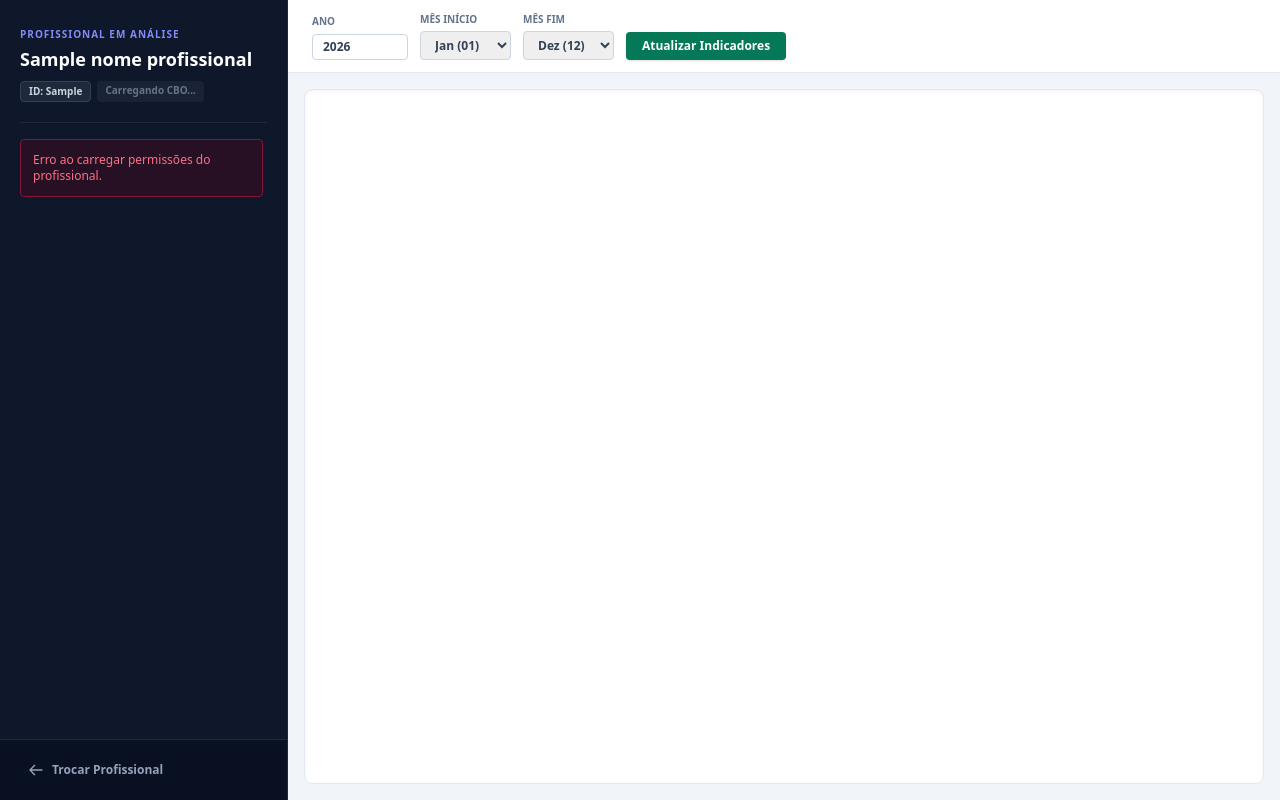
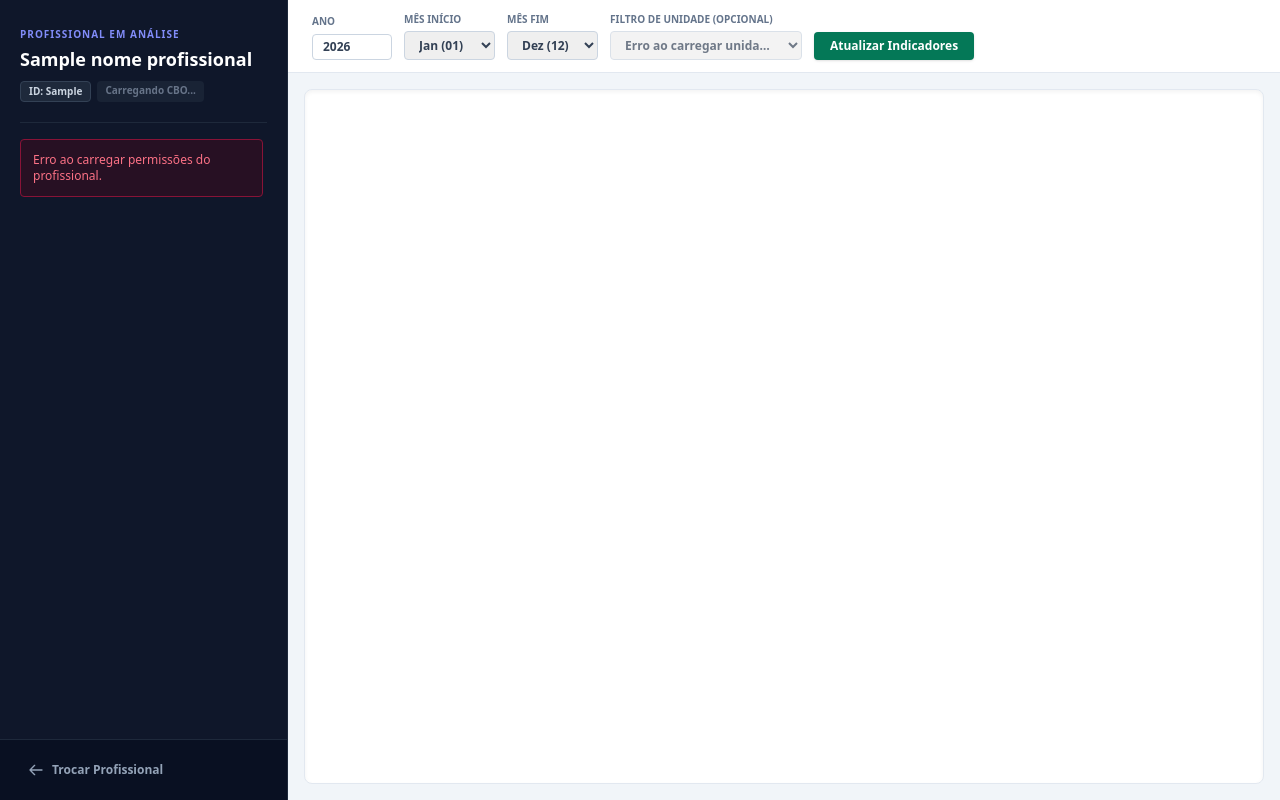
Before and after one commit to NISPPTA/api-relatorios-esus-pec, a FastAPI app: template templates/dashboard.html in a window 1280 px wide. Run offline with FastAPI, Linux system fonts and the light colour scheme; the template is opened without the code that fills it: most values are stand-ins (such as "Sample title", 1, 10 or a date in 2020); parts of the project's set-up code (start-up, migrations or seed data) failed here and were passed over; some libraries are stand-ins or nearby versions.

Commit message:
feat(dashboard): implementa seletor de ubs com carregamento paralelo e url segura

```diff
--- a/templates/dashboard.html
+++ b/templates/dashboard.html
@@ -6,30 +6,35 @@
         <title>Painel Executivo e-SUS PEC</title>
         <script src="https://cdn.tailwindcss.com"></script>
         <style>
-        .sidebar-scroll::-webkit-scrollbar { width: 4px; }
-        .sidebar-scroll::-webkit-scrollbar-thumb { background-color: #334155; border-radius: 4px; }
+            .sidebar-scroll::-webkit-scrollbar {
+                width: 4px;
+            }
+
+            .sidebar-scroll::-webkit-scrollbar-thumb {
+                background-color: #334155;
+                border-radius: 4px;
+            }
         </style>
     </head>
     <body class="bg-slate-100 flex h-screen overflow-hidden font-sans">
-
         <!-- BARRA LATERAL DINÂMICA (SIDEBAR) -->
         <aside class="w-72 bg-slate-900 text-white flex flex-col justify-between shrink-0 border-r border-slate-800">
             <div class="p-5 flex flex-col h-full overflow-hidden">
-
                 <!-- Identificação do Profissional -->
                 <div class="border-b border-slate-800 pb-5 mb-4">
                     <span class="text-[10px] font-black tracking-widest text-indigo-400 uppercase">Profissional em Análise</span>
-                <h2 id="lbl-nome-prof" class="text-lg font-black text-white mt-1 leading-tight">{{ nome_profissional }}</h2>
+                    <h2 id="lbl-nome-prof"
+                        class="text-lg font-black text-white mt-1 leading-tight">{{ nome_profissional }}</h2>
                     <div id="container-tags" class="flex flex-wrap gap-1.5 mt-2.5">
                         <span class="bg-slate-800 text-slate-300 text-[10px] font-bold px-2 py-0.5 rounded border border-slate-700">
                             ID: {{ id_profissional }}
                         </span>
-                    <span id="tag-loading" class="bg-slate-800 text-slate-400 text-[10px] font-bold px-2 py-0.5 rounded animate-pulse">
+                        <span id="tag-loading"
+                              class="bg-slate-800 text-slate-400 text-[10px] font-bold px-2 py-0.5 rounded animate-pulse">
                             Carregando CBO...
                         </span>
                     </div>
                 </div>
-
                 <!-- Navegação Modular por Categorias -->
                 <div class="flex-1 overflow-y-auto sidebar-scroll pr-1">
                     <div id="menu-categorias" class="flex flex-col gap-5">
@@ -37,59 +42,93 @@
                     </div>
                 </div>
             </div>
-
             <!-- Rodapé da Sidebar -->
             <div class="p-4 border-t border-slate-800 bg-slate-950/40">
-            <a href="/busca" class="flex items-center gap-2 text-xs font-bold text-slate-400 hover:text-white transition-colors py-1.5 px-3 rounded hover:bg-slate-800">
-                <svg class="w-4 h-4" fill="none" stroke="currentColor" stroke-width="2" viewBox="0 0 24 24">
+                <a href="/busca"
+                   class="flex items-center gap-2 text-xs font-bold text-slate-400 hover:text-white transition-colors py-1.5 px-3 rounded hover:bg-slate-800">
+                    <svg class="w-4 h-4"
+                         fill="none"
+                         stroke="currentColor"
+                         stroke-width="2"
+                         viewBox="0 0 24 24">
                         <path stroke-linecap="round" stroke-linejoin="round" d="M10 19l-7-7m0 0l7-7m-7 7h18"></path>
                     </svg>
                     Trocar Profissional
                 </a>
             </div>
         </aside>
-
         <!-- ÁREA PRINCIPAL COM FILTROS E IFRAME -->
         <main class="flex-1 flex flex-col min-w-0 overflow-hidden">
-
             <!-- Barra Superior de Filtros Globais -->
             <header class="bg-white border-b border-slate-200 px-6 py-3 flex flex-wrap items-end justify-between gap-4 shrink-0 shadow-sm">
                 <form id="form-filtros-global" class="flex flex-wrap items-end gap-3">
                     <div>
                         <label class="block text-[10px] font-black text-slate-500 uppercase mb-1">Ano</label>
-                    <input type="number" id="filtro-ano" value="2026" min="2020" max="2030"
-                           class="border border-slate-300 rounded px-2.5 py-1 text-xs font-semibold text-slate-700 w-24 focus:ring-2 focus:ring-indigo-500">
+                        <input type="number"
+                               id="filtro-ano"
+                               value="2026"
+                               min="2020"
+                               max="2030"
+                               class="border border-slate-300 rounded px-2.5 py-1 text-xs font-semibold text-slate-700 w-20 focus:ring-2 focus:ring-indigo-500">
                     </div>
                     <div>
                         <label class="block text-[10px] font-black text-slate-500 uppercase mb-1">Mês Início</label>
-                    <select id="filtro-mes-inicio" class="border border-slate-300 rounded px-2.5 py-1 text-xs font-semibold text-slate-700 focus:ring-2 focus:ring-indigo-500">
-                        <option value="1" selected>Jan (01)</option><option value="2">Fev (02)</option><option value="3">Mar (03)</option>
-                        <option value="4">Abr (04)</option><option value="5">Mai (05)</option><option value="6">Jun (06)</option>
-                        <option value="7">Jul (07)</option><option value="8">Ago (08)</option><option value="9">Set (09)</option>
-                        <option value="10">Out (10)</option><option value="11">Nov (11)</option><option value="12">Dez (12)</option>
+                        <select id="filtro-mes-inicio"
+                                class="border border-slate-300 rounded px-2.5 py-1 text-xs font-semibold text-slate-700 focus:ring-2 focus:ring-indigo-500">
+                            <option value="1" selected>Jan (01)</option>
+                            <option value="2">Fev (02)</option>
+                            <option value="3">Mar (03)</option>
+                            <option value="4">Abr (04)</option>
+                            <option value="5">Mai (05)</option>
+                            <option value="6">Jun (06)</option>
+                            <option value="7">Jul (07)</option>
+                            <option value="8">Ago (08)</option>
+                            <option value="9">Set (09)</option>
+                            <option value="10">Out (10)</option>
+                            <option value="11">Nov (11)</option>
+                            <option value="12">Dez (12)</option>
                         </select>
                     </div>
                     <div>
                         <label class="block text-[10px] font-black text-slate-500 uppercase mb-1">Mês Fim</label>
-                    <select id="filtro-mes-fim" class="border border-slate-300 rounded px-2.5 py-1 text-xs font-semibold text-slate-700 focus:ring-2 focus:ring-indigo-500">
-                        <option value="1">Jan (01)</option><option value="2">Fev (02)</option><option value="3">Mar (03)</option>
-                        <option value="4">Abr (04)</option><option value="5">Mai (05)</option><option value="6">Jun (06)</option>
-                        <option value="7">Jul (07)</option><option value="8">Ago (08)</option><option value="9">Set (09)</option>
-                        <option value="10">Out (10)</option><option value="11">Nov (11)</option><option value="12" selected>Dez (12)</option>
+                        <select id="filtro-mes-fim"
+                                class="border border-slate-300 rounded px-2.5 py-1 text-xs font-semibold text-slate-700 focus:ring-2 focus:ring-indigo-500">
+                            <option value="1">Jan (01)</option>
+                            <option value="2">Fev (02)</option>
+                            <option value="3">Mar (03)</option>
+                            <option value="4">Abr (04)</option>
+                            <option value="5">Mai (05)</option>
+                            <option value="6">Jun (06)</option>
+                            <option value="7">Jul (07)</option>
+                            <option value="8">Ago (08)</option>
+                            <option value="9">Set (09)</option>
+                            <option value="10">Out (10)</option>
+                            <option value="11">Nov (11)</option>
+                            <option value="12" selected>Dez (12)</option>
                         </select>
                     </div>
-                <button type="submit" class="bg-emerald-700 hover:bg-emerald-800 text-white font-bold px-4 py-1.5 rounded text-xs transition-colors shadow">
+                    <div>
+                        <label class="block text-[10px] font-black text-slate-500 uppercase mb-1">Filtro de Unidade (Opcional)</label>
+                        <select id="filtro-cnes"
+                                class="border border-slate-300 rounded px-2.5 py-1 text-xs font-semibold text-slate-700 focus:ring-2 focus:ring-indigo-500 w-48 truncate">
+                            <option value="">Consolidado (Todas as UBSs)</option>
+                            <!-- Carregado via JS -->
+                        </select>
+                    </div>
+                    <button type="submit"
+                            class="bg-emerald-700 hover:bg-emerald-800 text-white font-bold px-4 py-1.5 rounded text-xs transition-colors shadow">
                         Atualizar Indicadores
                     </button>
                 </form>
             </header>
-
             <!-- Iframe de Visualização do Relatório Ativo -->
             <section class="flex-1 bg-slate-100 p-4 min-h-0">
-            <iframe id="frame-relatorio" src="about:blank" class="w-full h-full border border-slate-200 rounded-lg shadow-inner bg-white"></iframe>
+                <iframe id="frame-relatorio"
+                        title="Visualização do Relatório"
+                        src="about:blank"
+                        class="w-full h-full border border-slate-200 rounded-lg shadow-inner bg-white"></iframe>
             </section>
         </main>
-
         <script>
             const idProfissional = Number("{{ id_profissional }}");
             const nomeProfissional = "{{ nome_profissional }}";
@@ -106,7 +145,6 @@
                 "consultas_odontologicas": `<svg class="w-4 h-4 shrink-0" fill="none" stroke="currentColor" stroke-width="2" viewBox="0 0 24 24"><path stroke-linecap="round" stroke-linejoin="round" d="M9 12l2 2 4-4m5.618-4.016A11.955 11.955 0 0112 2.944a11.955 11.955 0 01-8.618 3.04A12.02 12.02 0 003 9c0 5.591 3.824 10.29 9 11.622 5.176-1.332 9-6.03 9-11.622 0-1.042-.133-2.052-.382-3.016z"></path></svg>`,
                 "procedimentos_odonto": `<svg class="w-4 h-4 shrink-0" fill="none" stroke="currentColor" stroke-width="2" viewBox="0 0 24 24"><path stroke-linecap="round" stroke-linejoin="round" d="M19.428 15.428a2 2 0 00-1.022-.547l-2.387-.477a6 6 0 00-3.86.517l-.318.158a6 6 0 01-3.86.517L6.05 15.21a2 2 0 00-1.806.547M8 4h8l-1 1v5.172a2 2 0 00.586 1.414l5 5c1.26 1.26.367 3.414-1.415 3.414H4.828c-1.782 0-2.674-2.154-1.414-3.414l5-5A2 2 0 009 10.172V5L8 4z"></path></svg>`,
                 "consultas_medicas": `<svg class="w-4 h-4 shrink-0" fill="none" stroke="currentColor" stroke-width="2" viewBox="0 0 24 24"><path stroke-linecap="round" stroke-linejoin="round" d="M16 4v4m0 0v4m0-4h4m-4 0h-4m-5 7v4a2 2 0 002 2h6a2 2 0 002-2v-4M7 15a4 4 0 01-4-4V7a2 2 0 012-2h3m0 0a2 2 0 012 2v4a4 4 0 01-4 4z"></path></svg>`,
-            "relatorio_executivo": `<svg class="w-4 h-4 shrink-0" fill="none" stroke="currentColor" stroke-width="2" viewBox="0 0 24 24"><path stroke-linecap="round" stroke-linejoin="round" d="M9 19v-6a2 2 0 00-2-2H5a2 2 0 00-2 2v6a2 2 0 002 2h2a2 2 0 002-2zm0 0V9a2 2 0 012-2h2a2 2 0 012 2v10m-6 0a2 2 0 002 2h2a2 2 0 002-2m0 0V5a2 2 0 012-2h2a2 2 0 012 2v14a2 2 0 01-2 2h-2a2 2 0 01-2-2z"></path></svg>`,
                 "padrao": `<svg class="w-4 h-4 shrink-0" fill="none" stroke="currentColor" stroke-width="2" viewBox="0 0 24 24"><path stroke-linecap="round" stroke-linejoin="round" d="M9 12h6m-6 4h6m2 5H7a2 2 0 01-2-2V5a2 2 0 012-2h5.586a1 1 0 01.707.293l5.414 5.414a1 1 0 01.293.707V19a2 2 0 01-2 2z"></path></svg>`
             };
 
@@ -119,28 +157,33 @@
                     // 1. Atualizar Tags Dinâmicas do Profissional
                     document.getElementById('lbl-nome-prof').textContent = perfil.nome;
                     const containerTags = document.getElementById('container-tags');
-                containerTags.innerHTML = `
-                    <span class="bg-slate-800 text-slate-300 text-[10px] font-bold px-2 py-0.5 rounded border border-slate-700">
-                        ID: ${perfil.id_profissional}
-                    </span>
-                `;
+
+                    // Fragmento de DOM para melhor performance (evita multiplos reflows)
+                    const fragment = document.createDocumentFragment();
+
+                    const tagId = document.createElement('span');
+                    tagId.className = "bg-slate-800 text-slate-300 text-[10px] font-bold px-2 py-0.5 rounded border border-slate-700";
+                    tagId.textContent = `ID: ${perfil.id_profissional}`;
+                    fragment.appendChild(tagId);
+
                     perfil.grupos.forEach(grupo => {
                         const tag = document.createElement('span');
                         tag.className = "bg-indigo-900/60 text-indigo-300 text-[10px] font-bold px-2 py-0.5 rounded border border-indigo-700";
                         tag.textContent = grupo;
-                    containerTags.appendChild(tag);
+                        fragment.appendChild(tag);
                     });
+
+                    containerTags.innerHTML = '';
+                    containerTags.appendChild(fragment);
 
                     catalogoDisponivel = perfil.relatorios_habilitados || [];
 
                     // 2. Agrupar Relatórios Habilitados por Categoria
-                const categoriasAgrupadas = {};
-                catalogoDisponivel.forEach(rel => {
-                    if (!categoriasAgrupadas[rel.categoria]) {
-                        categoriasAgrupadas[rel.categoria] = [];
-                    }
-                    categoriasAgrupadas[rel.categoria].push(rel);
-                });
+                    const categoriasAgrupadas = catalogoDisponivel.reduce((acc, rel) => {
+                        acc[rel.categoria] = acc[rel.categoria] || [];
+                        acc[rel.categoria].push(rel);
+                        return acc;
+                    }, {});
 
                     // 3. Renderizar Barra Lateral Dinâmica
                     const containerMenu = document.getElementById('menu-categorias');
@@ -194,6 +237,35 @@
                 }
             }
 
+            async function carregarLotacoesDropdown() {
+                const ano = document.getElementById('filtro-ano').value;
+                const selectCnes = document.getElementById('filtro-cnes');
+
+                try {
+                    selectCnes.disabled = true;
+                    selectCnes.innerHTML = '<option value="">Carregando Lotações...</option>';
+
+                    const resp = await fetch(`/api/relatorios/profissionais/${idProfissional}/lotacoes?ano=${encodeURIComponent(ano)}`);
+                    if (!resp.ok) throw new Error("Falha ao buscar lotações");
+                    const lotacoes = await resp.json();
+
+                    selectCnes.innerHTML = '<option value="">Consolidado (Todas as UBSs)</option>';
+
+                    const fragment = document.createDocumentFragment();
+                    lotacoes.forEach(lot => {
+                        const opt = document.createElement('option');
+                        opt.value = lot.cnes;
+                        opt.textContent = `${lot.ubs} (${lot.total_atendimentos} atds)`;
+                        fragment.appendChild(opt);
+                    });
+                    selectCnes.appendChild(fragment);
+                    selectCnes.disabled = false;
+                } catch (err) {
+                    console.error("Não foi possível carregar as lotações", err);
+                    selectCnes.innerHTML = '<option value="">Erro ao carregar unidades</option>';
+                }
+            }
+
             function carregarRelatorioNoIframe(idTipo) {
                 relatorioAtivo = idTipo;
 
@@ -206,24 +278,40 @@
                     btnAtivo.className = "btn-nav flex items-center gap-2.5 w-full text-left px-3 py-2 rounded-md text-xs font-bold text-white bg-indigo-600 shadow-md";
                 }
 
-            // Atualiza os parâmetros no iframe
-            const ano = document.getElementById('filtro-ano').value;
-            const mesIn = document.getElementById('filtro-mes-inicio').value;
-            const mesFim = document.getElementById('filtro-mes-fim').value;
+                // Construção segura da URL usando URLSearchParams (Garante URL Encode e previne XSS)
+                const params = new URLSearchParams({
+                    tipo: idTipo,
+                    nome: nomeProfissional,
+                    ano: document.getElementById('filtro-ano').value,
+                    mes_inicio: document.getElementById('filtro-mes-inicio').value,
+                    mes_fim: document.getElementById('filtro-mes-fim').value
+                });
 
-            const url = `/relatorio/${idProfissional}?tipo=${idTipo}&nome=${encodeURIComponent(nomeProfissional)}&ano=${ano}&mes_inicio=${mesIn}&mes_fim=${mesFim}`;
+                const cnesFiltro = document.getElementById('filtro-cnes').value;
+                if (cnesFiltro) {
+                    params.append('filtro_cnes', cnesFiltro);
+                }
+
+                const url = `/relatorio/${idProfissional}?${params.toString()}`;
                 document.getElementById('frame-relatorio').src = url;
             }
 
-        // Submissão do filtro global
+            document.addEventListener('DOMContentLoaded', async () => {
+                // Vincula o evento de submissão do form
                 document.getElementById('form-filtros-global').addEventListener('submit', (e) => {
                     e.preventDefault();
-            if (relatorioAtivo) {
-                carregarRelatorioNoIframe(relatorioAtivo);
-            }
+                    if (relatorioAtivo) carregarRelatorioNoIframe(relatorioAtivo);
                 });
 
-        document.addEventListener('DOMContentLoaded', inicializarDashboard);
+                // Atualiza a lista de UBS caso mude o Ano
+                document.getElementById('filtro-ano').addEventListener('change', carregarLotacoesDropdown);
+
+                // Executa em paralelo as requisições iniciais para otimizar tempo de tela
+                await Promise.all([
+                    carregarLotacoesDropdown(),
+                    inicializarDashboard()
+                ]);
+            });
         </script>
     </body>
 </html>
```
Lines whose indentation alone changed are shown as unchanged.
